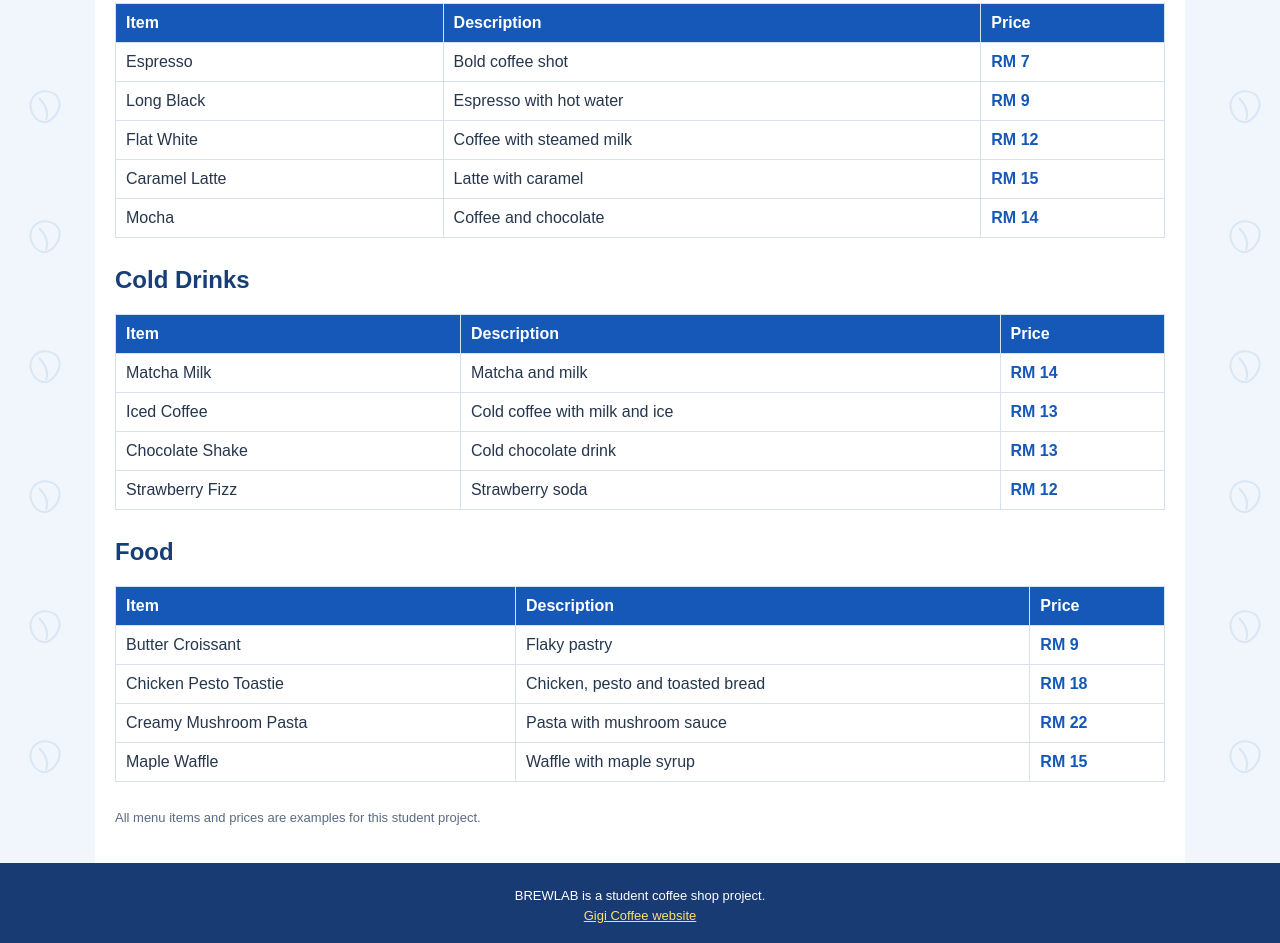
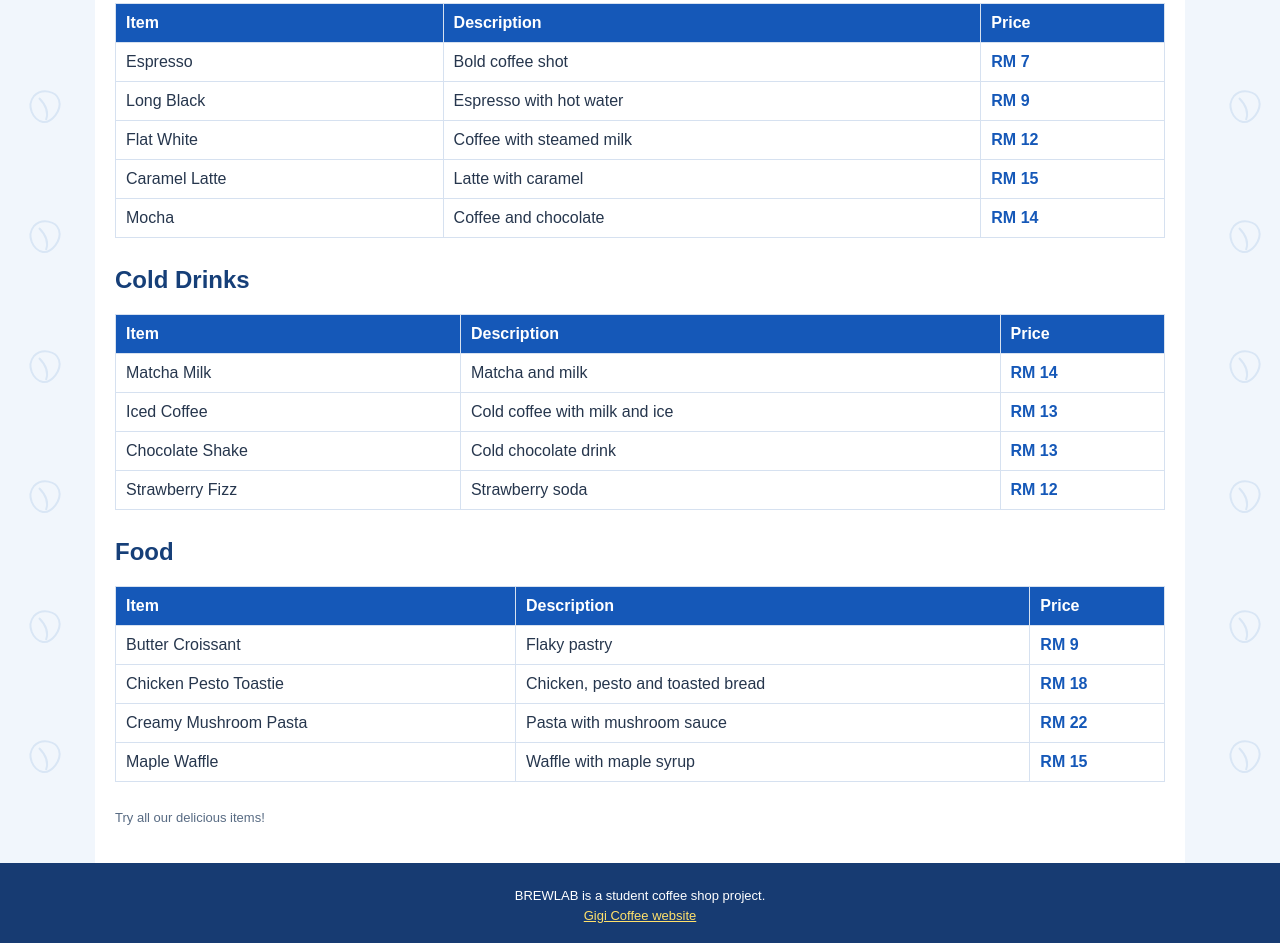
Before and after one commit to muhdnafis893-coder/brewlab-coffee, a plain HTML site: page menu.html in a window 1280 px wide. Shown: the part 451-1394 px from the top of the page. Drawn offline with Linux system fonts and the light colour scheme.

Commit message:
tukar menu

```diff
--- a/menu.html
+++ b/menu.html
@@ -52,7 +52,7 @@
         <tr><td>Creamy Mushroom Pasta</td><td>Pasta with mushroom sauce</td><td>RM 22</td></tr>
         <tr><td>Maple Waffle</td><td>Waffle with maple syrup</td><td>RM 15</td></tr>
       </table>
-      <p class="menu-note">All menu items and prices are examples for this student project.</p>
+      <p class="menu-note">Try all our delicious items!</p>
     </main>
     <footer>
       <p>BREWLAB is a student coffee shop project.</p>
```
